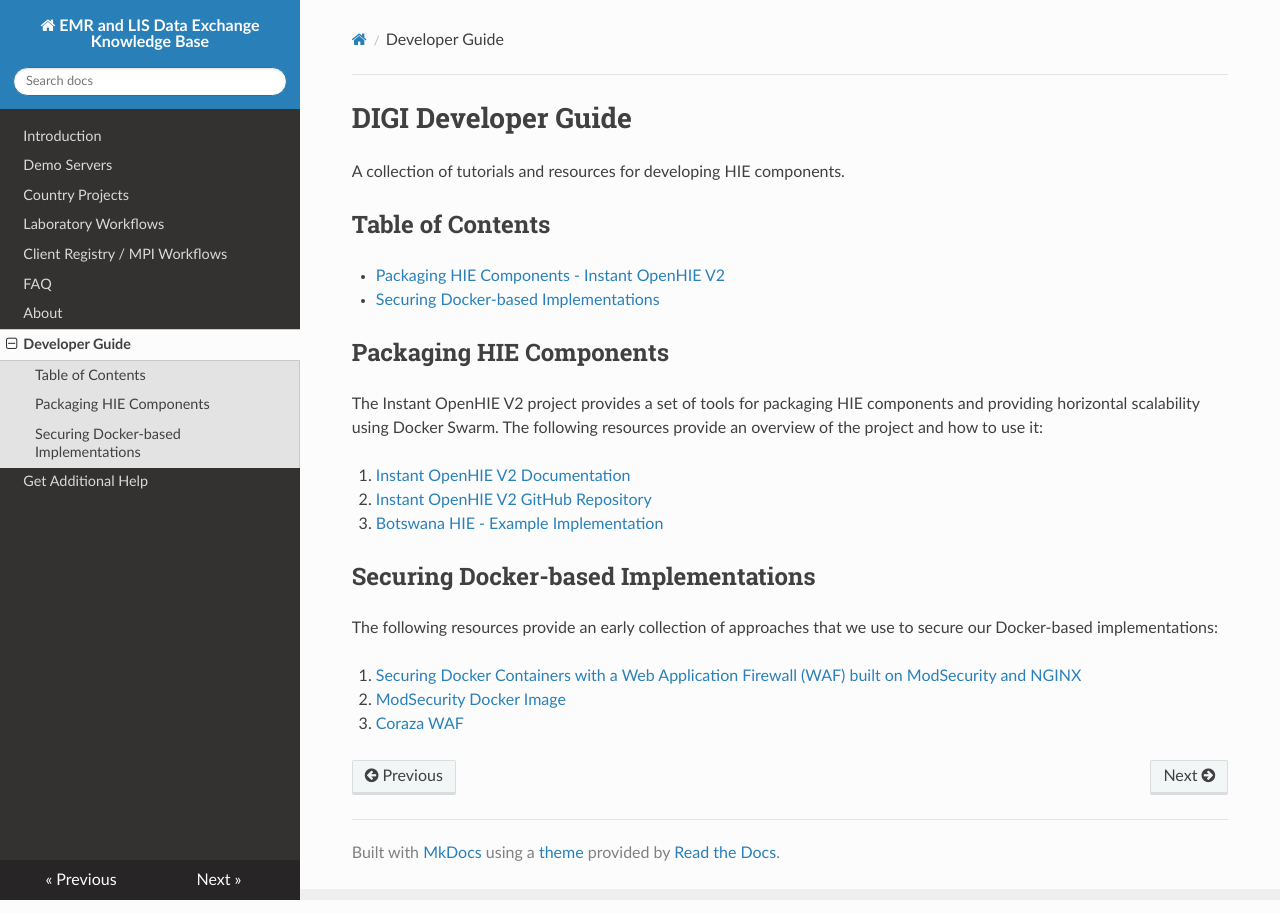
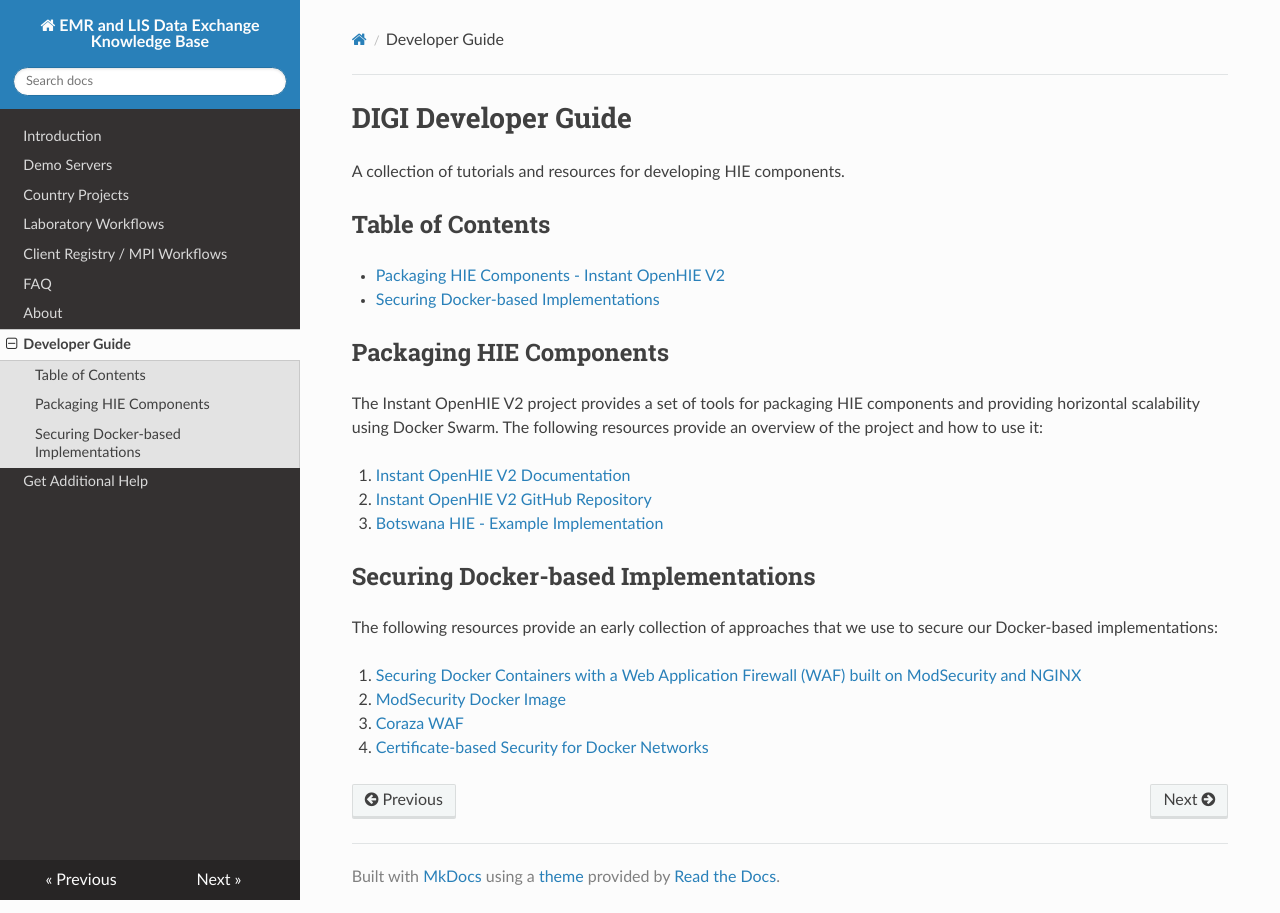
Before and after one commit to I-TECH-UW/healthinformationexchange, an MkDocs documentation site: the page built from docs/dev-guide.md, in a window 1280 px wide. Built offline with MkDocs 1.6.1, drawn with Linux system fonts in a browser that asks for light colours; nearby versions of some CDN libraries.

Commit message:
Added link

```diff
--- a/docs/dev-guide.md
+++ b/docs/dev-guide.md
@@ -22,3 +22,4 @@ The following resources provide an early collection of approaches that we use to
 1. [Securing Docker Containers with a Web Application Firewall (WAF) built on ModSecurity and NGINX](https://github.com/theonemule/docker-waf)
 2. [ModSecurity Docker Image](https://github.com/coreruleset/modsecurity-crs-docker)
 3. [Coraza WAF](https://owasp.org/www-project-coraza-web-application-firewall/)
+4. [Certificate-based Security for Docker Networks](https://smallstep.com/blog/automate-docker-ssl-tls-certificates/)
```
